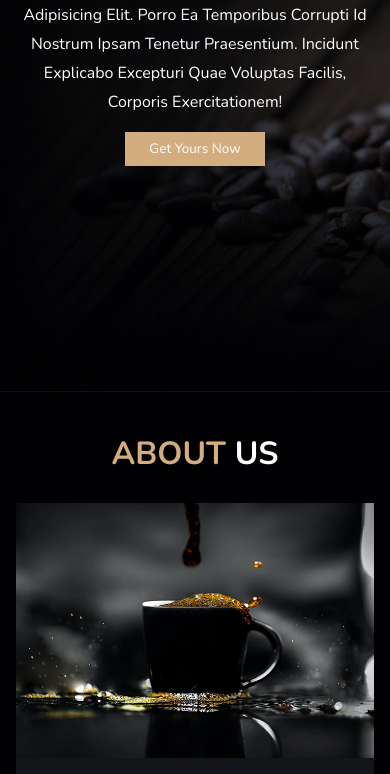
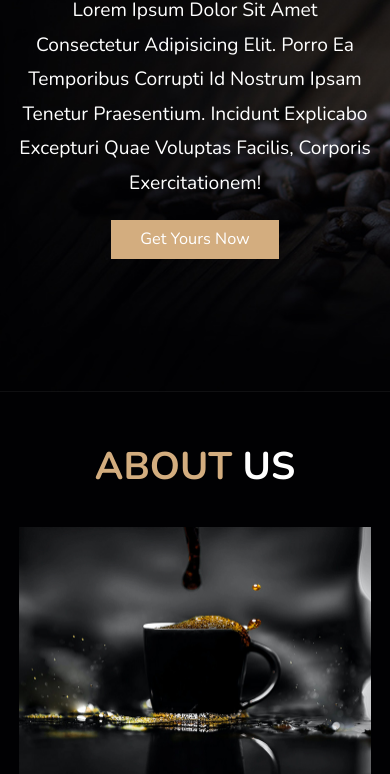
Before and after one commit to taiseen/coffee-shop-v2, a plain HTML site: page index.html in a window 390 px wide. Shown: the part 452-1226 px from the top of the page. Drawn offline with nearby package versions, Linux system fonts and the light colour scheme; files whose address does not match are found by name.

Commit message:
Final ==> OK

```diff
--- a/assets/css/_responsiveness.scss
+++ b/assets/css/_responsiveness.scss
@@ -1,6 +1,6 @@
 @media (max-width: 991px) {
     html {
-        font-size: 55%;
+        font-size: 70%;
     }
 
     .header {
@@ -75,8 +75,8 @@
 }
 
 
-@media (max-width: 768px) {
+@media (max-width: 450px) {
     html {
-        font-size: 50%;
+        font-size: 60%;
     }
 }
--- a/assets/css/style.scss
+++ b/assets/css/style.scss
@@ -8,7 +8,7 @@
     border            : 0;
     outline           : none;
     list-style        : none;
-    text-decoration   : none !important;
+    text-decoration   : none;
     text-transform    : capitalize;
     box-sizing        : border-box;
     font-family       : 'Nunito', sans-serif;
@@ -49,6 +49,10 @@ but in responsive - its resizing at 991px
 section {
     padding      : 2rem 7%;
     margin-bottom: 3rem;
+
+    &:last-of-type {
+        margin-bottom: 0;
+    }
 }
 
 .heading {
```
Also changed, not shown: assets/css/style.css, index.html (line endings or trailing spaces), 1 other file.
